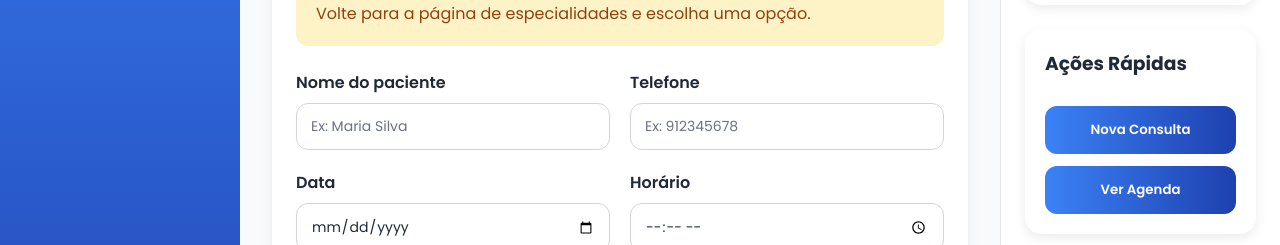
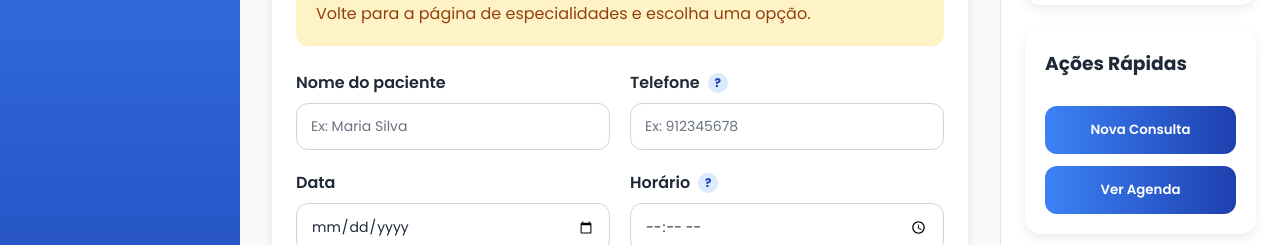
Before and after one commit to Leal86/imedi-react, a React (Vite) app: page /agendamentos in a window 1280 px wide. Shown: the part 340-585 px from the top of the page. Built offline with nearby package versions, Linux system fonts and the light colour scheme.

Commit message:
Adiciona tooltip de ajuda no formulario

```diff
--- /dev/null
+++ b/src/components/Tooltip/Tooltip.css
@@ -0,0 +1,51 @@
+.tooltip {
+  position: relative;
+
+  width: 20px;
+  height: 20px;
+
+  display: inline-flex;
+  align-items: center;
+  justify-content: center;
+
+  border-radius: 50%;
+
+  background-color: #dbeafe;
+  color: var(--color-primary-dark);
+
+  font-size: 12px;
+  font-weight: 700;
+
+  cursor: help;
+}
+
+.tooltip__text {
+  position: absolute;
+  bottom: 130%;
+  left: 50%;
+
+  width: 220px;
+  padding: 10px 12px;
+
+  border-radius: var(--radius-md);
+
+  background-color: var(--color-text);
+  color: var(--color-white);
+
+  font-size: 12px;
+  font-weight: 400;
+  line-height: 1.4;
+
+  opacity: 0;
+  visibility: hidden;
+
+  transform: translateX(-50%);
+
+  transition: opacity 0.2s ease;
+  z-index: 10;
+}
+
+.tooltip:hover .tooltip__text {
+  opacity: 1;
+  visibility: visible;
+}
--- /dev/null
+++ b/src/components/Tooltip/Tooltip.jsx
@@ -0,0 +1,15 @@
+import './Tooltip.css'
+
+function Tooltip({ texto }) {
+  return (
+    <span className="tooltip">
+      ?
+
+      <span className="tooltip__text">
+        {texto}
+      </span>
+    </span>
+  )
+}
+
+export default Tooltip
--- a/src/pages/Agendamentos/Agendamentos.css
+++ b/src/pages/Agendamentos/Agendamentos.css
@@ -186,6 +186,12 @@
   opacity: 0.92;
 }
 
+.agendamentos__label {
+  display: flex;
+  align-items: center;
+  gap: 8px;
+}
+
 @media (max-width: 768px) {
   .agendamentos__form {
     grid-template-columns: 1fr;
--- a/src/pages/Agendamentos/Agendamentos.jsx
+++ b/src/pages/Agendamentos/Agendamentos.jsx
@@ -2,6 +2,8 @@ import './Agendamentos.css'
 
 import { useEffect, useState } from 'react'
 import { useLocation, useNavigate } from 'react-router-dom'
+
+import Tooltip from '../../components/Tooltip/Tooltip'
 
 function Agendamentos() {
   const location = useLocation()
@@ -161,7 +163,11 @@ function Agendamentos() {
           </div>
 
           <div className="agendamentos__field">
-            <label htmlFor="telefone">Telefone</label>
+            <label className="agendamentos__label" htmlFor="telefone">
+              Telefone
+
+              <Tooltip texto="Informe apenas números. O campo aceita até 9 dígitos." />
+            </label>
 
             <input
               id="telefone"
@@ -189,7 +195,11 @@ function Agendamentos() {
           </div>
 
           <div className="agendamentos__field">
-            <label htmlFor="horario">Horário</label>
+            <label className="agendamentos__label" htmlFor="horario">
+              Horário
+
+              <Tooltip texto="Escolha um horário disponível para atendimento na clínica." />
+            </label>
 
             <input
               id="horario"
```
